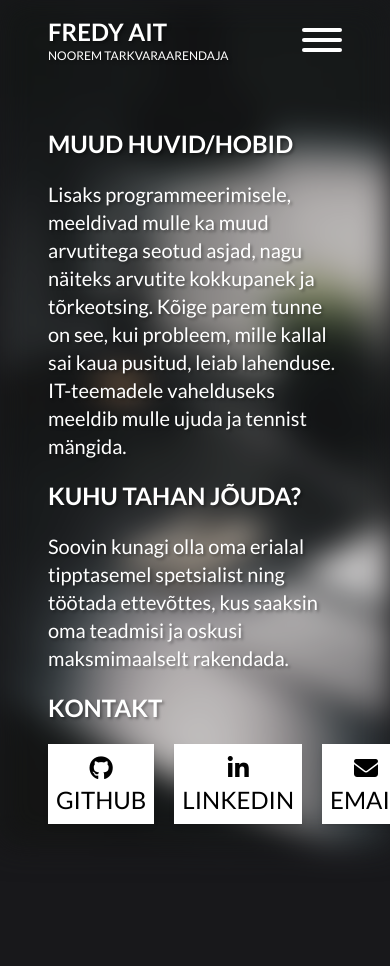
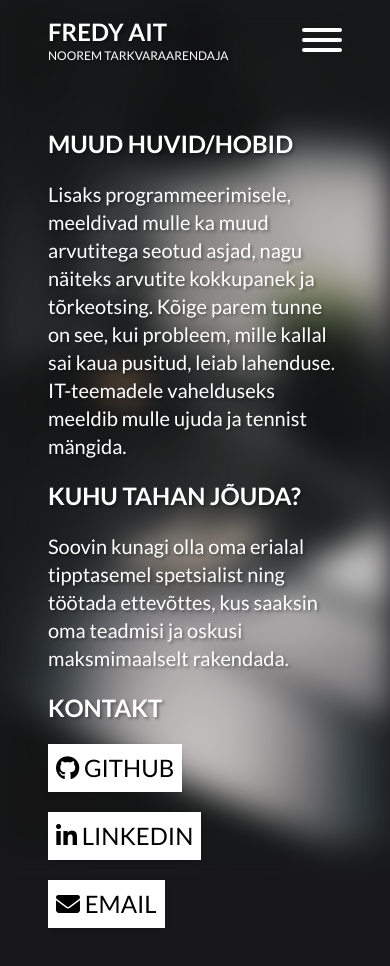
Before and after one commit to Frappyy/portfolio-tailwind, a website: page moreinfo.html in a window 390 px wide. Before the commit the page ends 872 px from the top, so only its background shows below. Drawn offline with Linux system fonts and the light colour scheme.

Commit message:
mobile link wrap fix

```diff
--- a/moreinfo.html
+++ b/moreinfo.html
@@ -53,9 +53,8 @@
                 kus saaksin oma teadmisi ja oskusi maksmimaalselt rakendada.
             </p>
             <h1 class="text-2xl lg:text-3xl font-semibold">KONTAKT</h1>
-            <div class="flex gap-5">
+            <div class="flex gap-5 flex-col sm:flex-row">
                 <a href="https://github.com/Frappyy" target="_blank"><button class="bg-white shadow-md text-2xl text-black p-2 trans035 hover:scale-110 hover:text-white hover:bg-rose-600"><i class="fa fa-github"></i> GITHUB</button></a>
-                <!-- <a href="https://www.instagram.com/fredy.ait/" target="_blank"><button class="bg-white shadow-md text-2xl text-black p-2 trans035 hover:scale-110 hover:text-white hover:bg-rose-600"><i class="fa fa-instagram"></i> INSTAGRAM</button></a> -->
                 <a href="https://www.linkedin.com/in/fredy-ait-7504b3227/" target="_blank"><button class="bg-white shadow-md text-2xl text-black p-2 trans035 hover:scale-110 hover:text-white hover:bg-rose-600"><i class="fa fa-linkedin"></i> LINKEDIN</button></a>
                 <a href="mailto:fredy.ait@ametikool.ee" target="_blank"><button class="bg-white shadow-md text-2xl text-black p-2 trans035 hover:scale-110 hover:text-white hover:bg-rose-600"><i class="fa fa-envelope"></i> EMAIL</button></a>
             </div>
```
